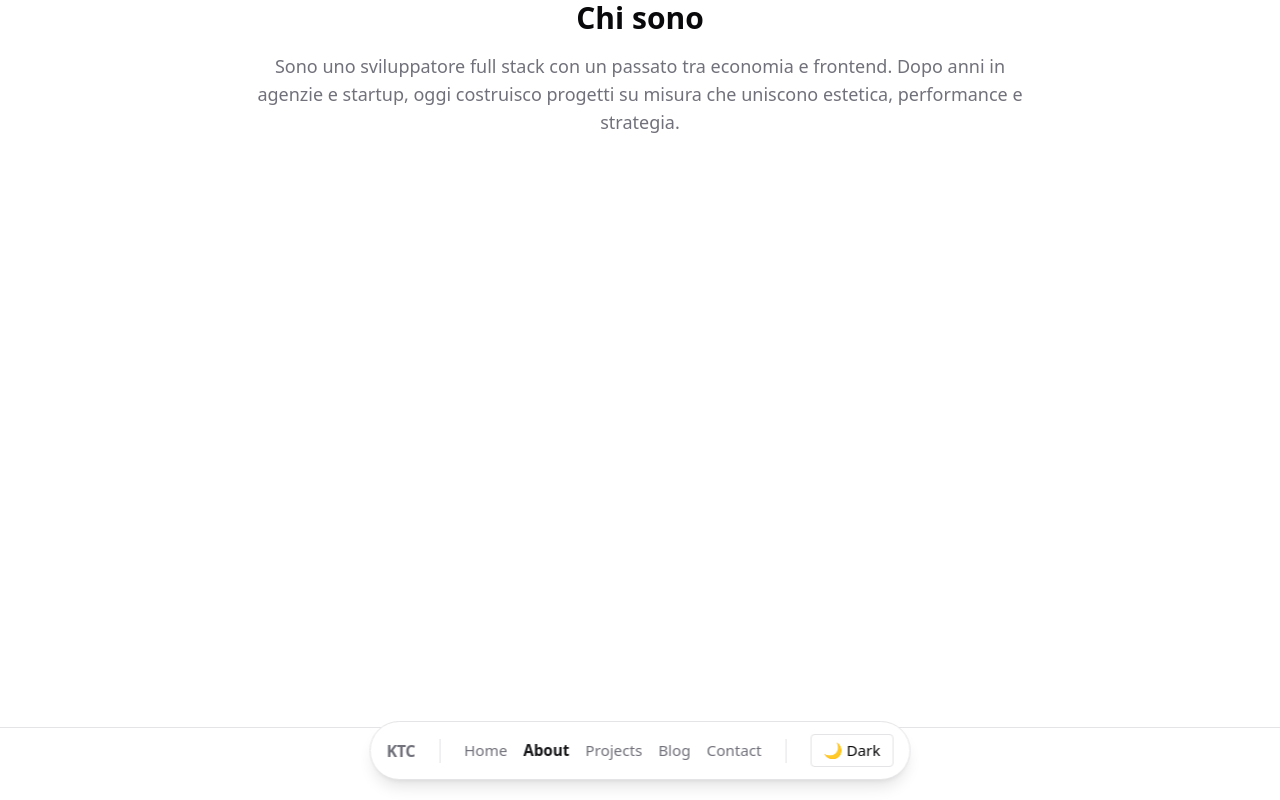
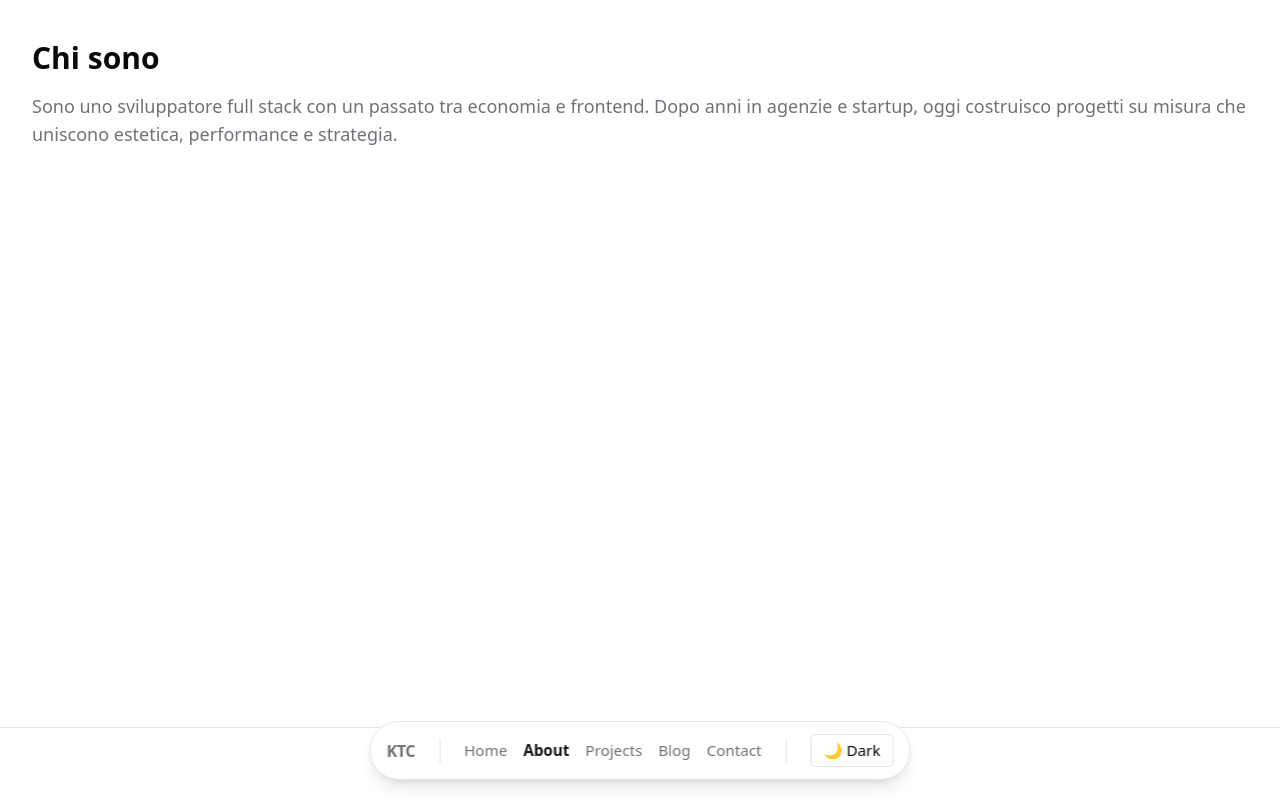
Before and after one commit to ionutbirlad/project-ktc, a Next.js app: page /about in a window 1280 px wide. Built offline with nearby package versions, Linux system fonts and the light colour scheme.

Commit message:
refactoring: wrapped about intro section in SectionContainer

```diff
--- a/src/components/about/AboutIntro.tsx
+++ b/src/components/about/AboutIntro.tsx
@@ -1,22 +1,16 @@
 "use client";
 
-import { motion } from "framer-motion";
+import SectionContainer from "@/components/layout/SectionContainer";
 
 export default function AboutIntro() {
   return (
-    <motion.section
-      className="max-w-3xl mx-auto text-center mb-16"
-      initial={{ opacity: 0, y: 20 }}
-      whileInView={{ opacity: 1, y: 0 }}
-      transition={{ duration: 0.6 }}
-      viewport={{ once: true }}
-    >
+    <SectionContainer>
       <h2 className="text-3xl font-bold mb-4">Chi sono</h2>
       <p className="text-muted-foreground text-lg">
         Sono uno sviluppatore full stack con un passato tra economia e frontend. Dopo anni in
         agenzie e startup, oggi costruisco progetti su misura che uniscono estetica, performance e
         strategia.
       </p>
-    </motion.section>
+    </SectionContainer>
   );
 }
```
